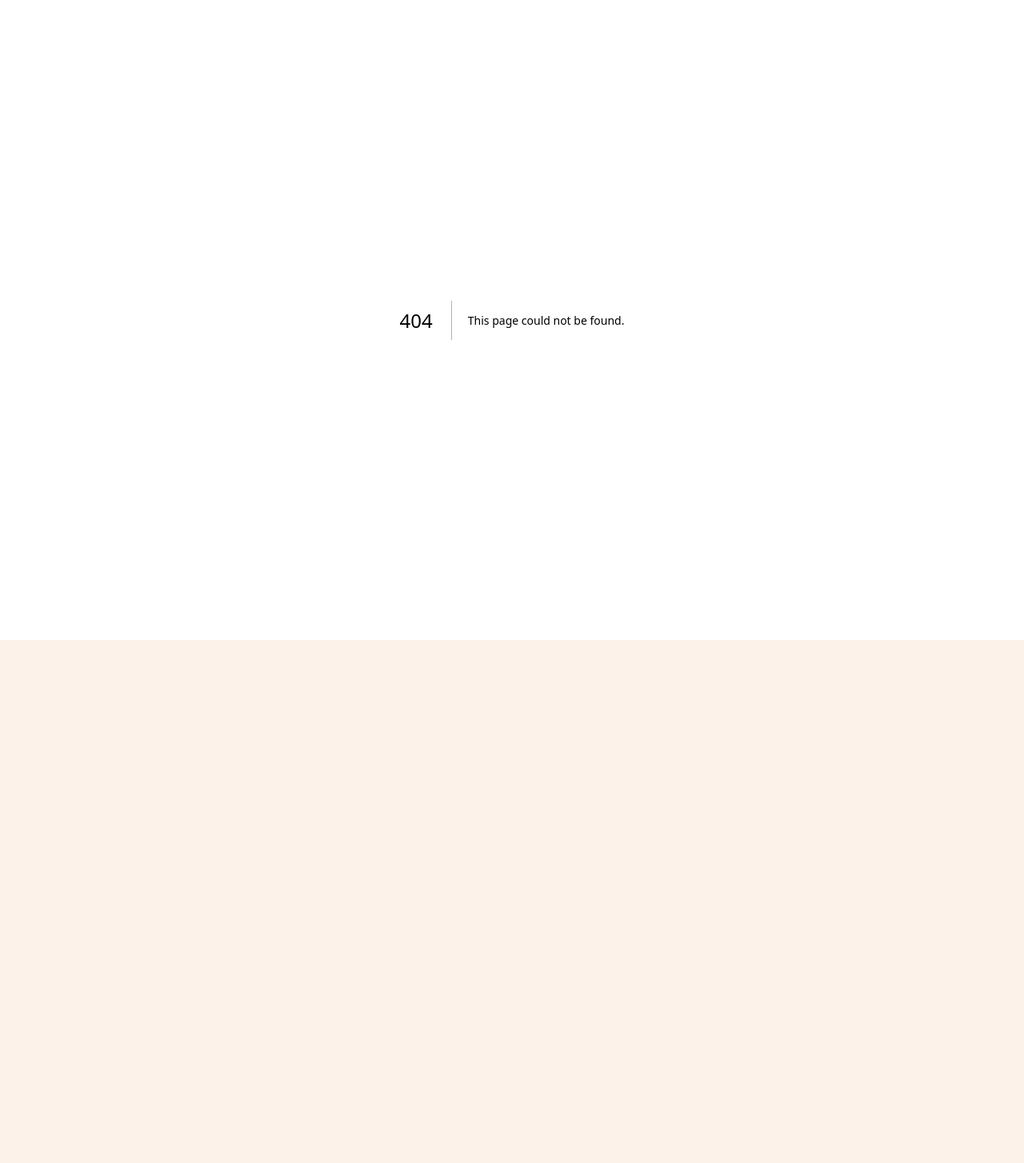
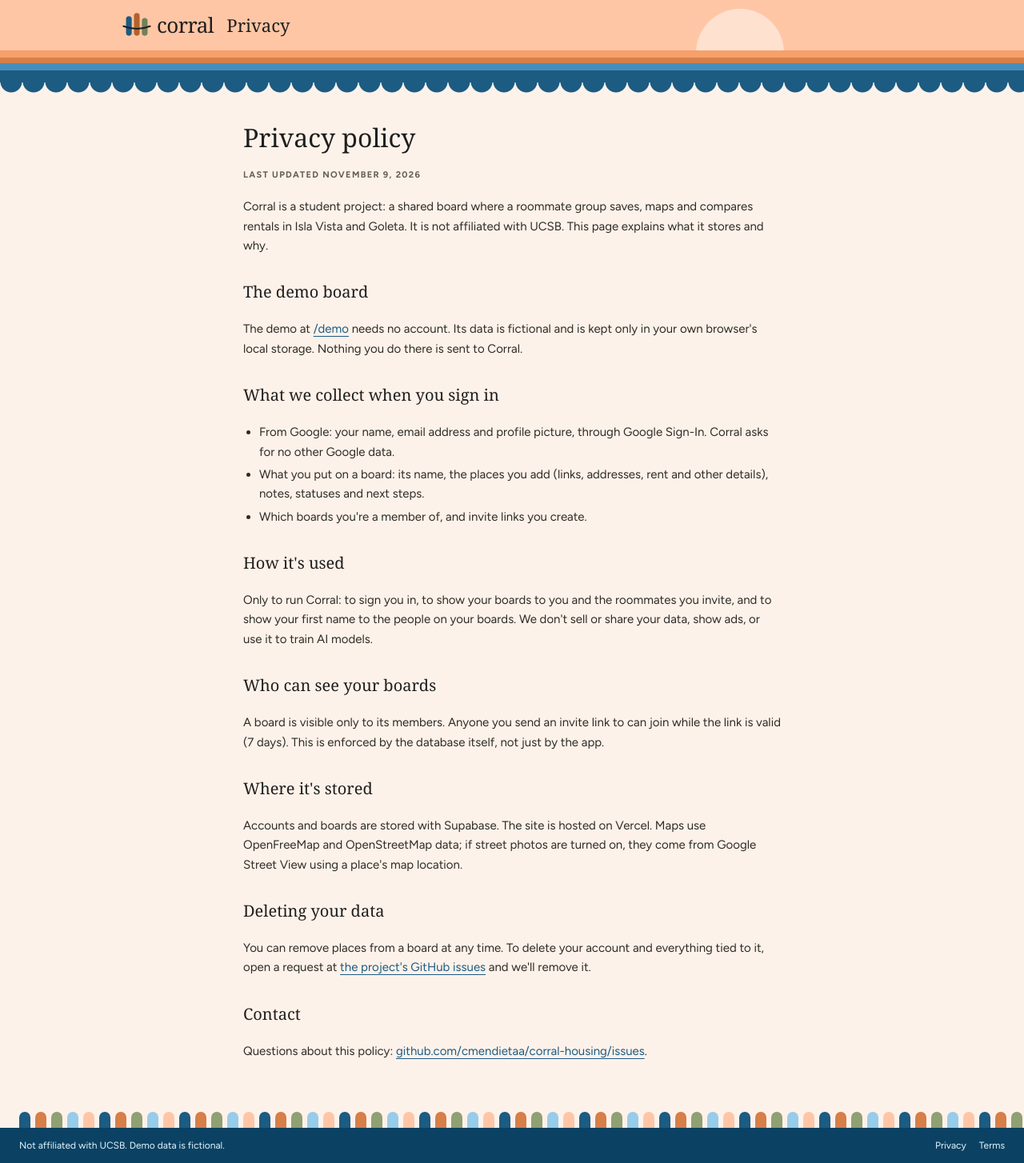
Before and after one commit to cmendietaa/corral-housing, a Next.js app: page /privacy in a window 1280 px wide. Before the commit this address had no page. Shown: the whole page at 80% size. Before the commit the page ends 800 px from the top, so only its background shows below. Built offline with nearby package versions, Linux system fonts and the light colour scheme; a web font is replaced by a local one.

Commit message:
Add privacy policy and terms pages for the Google OAuth consent screen

```diff
--- /dev/null
+++ b/app/privacy/page.tsx
@@ -0,0 +1,75 @@
+import type { Metadata } from "next";
+import Link from "next/link";
+import { PageShell } from "@/components/brand/page-shell";
+
+export const metadata: Metadata = { title: "Privacy · Corral" };
+
+const CONTACT = "https://github.com/cmendietaa/corral-housing/issues";
+const UPDATED = "November 9, 2026";
+
+export default function PrivacyPage() {
+  return (
+    <PageShell title="Privacy">
+      <article className="mx-auto max-w-2xl space-y-5 text-[15px] leading-relaxed text-stone-900 [&_h2]:mt-8 [&_h2]:font-display [&_h2]:text-xl [&_h2]:text-tar">
+        <h1 className="font-display text-[32px] leading-tight text-tar">Privacy policy</h1>
+        <p className="label text-stone-700">Last updated {UPDATED}</p>
+        <p>
+          Corral is a student project: a shared board where a roommate group saves, maps and compares rentals in Isla Vista
+          and Goleta. It is not affiliated with UCSB. This page explains what it stores and why.
+        </p>
+
+        <h2>The demo board</h2>
+        <p>
+          The demo at <Link href="/demo" className="text-sea-700 underline underline-offset-4">/demo</Link> needs no account. Its
+          data is fictional and is kept only in your own browser&apos;s local storage. Nothing you do there is sent to Corral.
+        </p>
+
+        <h2>What we collect when you sign in</h2>
+        <ul className="list-disc space-y-1 pl-5">
+          <li>
+            From Google: your name, email address and profile picture, through Google Sign-In. Corral asks for no other Google
+            data.
+          </li>
+          <li>What you put on a board: its name, the places you add (links, addresses, rent and other details), notes, statuses and next steps.</li>
+          <li>Which boards you&apos;re a member of, and invite links you create.</li>
+        </ul>
+
+        <h2>How it&apos;s used</h2>
+        <p>
+          Only to run Corral: to sign you in, to show your boards to you and the roommates you invite, and to show your first
+          name to the people on your boards. We don&apos;t sell or share your data, show ads, or use it to train AI models.
+        </p>
+
+        <h2>Who can see your boards</h2>
+        <p>
+          A board is visible only to its members. Anyone you send an invite link to can join while the link is valid (7 days).
+          This is enforced by the database itself, not just by the app.
+        </p>
+
+        <h2>Where it&apos;s stored</h2>
+        <p>
+          Accounts and boards are stored with Supabase. The site is hosted on Vercel. Maps use OpenFreeMap and OpenStreetMap
+          data; if street photos are turned on, they come from Google Street View using a place&apos;s map location.
+        </p>
+
+        <h2>Deleting your data</h2>
+        <p>
+          You can remove places from a board at any time. To delete your account and everything tied to it, open a request at{" "}
+          <a href={CONTACT} className="text-sea-700 underline underline-offset-4">
+            the project&apos;s GitHub issues
+          </a>{" "}
+          and we&apos;ll remove it.
+        </p>
+
+        <h2>Contact</h2>
+        <p>
+          Questions about this policy:{" "}
+          <a href={CONTACT} className="text-sea-700 underline underline-offset-4">
+            {CONTACT.replace("https://", "")}
+          </a>
+          .
+        </p>
+      </article>
+    </PageShell>
+  );
+}
--- /dev/null
+++ b/app/terms/page.tsx
@@ -0,0 +1,43 @@
+import type { Metadata } from "next";
+import Link from "next/link";
+import { PageShell } from "@/components/brand/page-shell";
+
+export const metadata: Metadata = { title: "Terms · Corral" };
+
+const CONTACT = "https://github.com/cmendietaa/corral-housing/issues";
+
+export default function TermsPage() {
+  return (
+    <PageShell title="Terms">
+      <article className="mx-auto max-w-2xl space-y-5 text-[15px] leading-relaxed text-stone-900 [&_h2]:mt-8 [&_h2]:font-display [&_h2]:text-xl [&_h2]:text-tar">
+        <h1 className="font-display text-[32px] leading-tight text-tar">Terms of use</h1>
+        <p className="label text-stone-700">Last updated November 9, 2026</p>
+        <p>
+          Corral is a free student project for organizing a roommate group&apos;s apartment search. It is not affiliated with
+          UCSB, and it isn&apos;t a rental listing service: it only keeps the links and notes you add.
+        </p>
+        <h2>Using Corral</h2>
+        <ul className="list-disc space-y-1 pl-5">
+          <li>Only add content you have the right to share, and only invite people you want on your board.</li>
+          <li>Rent, availability and other details are whatever you and your roommates enter. Always confirm them with the landlord or listing.</li>
+          <li>Don&apos;t use Corral to harass anyone, to store other people&apos;s personal information without permission, or to try to access boards you weren&apos;t invited to.</li>
+        </ul>
+        <h2>No warranty</h2>
+        <p>
+          Corral is provided as is, without guarantees of availability or accuracy. It may change or shut down, so keep your own
+          copy of anything important.
+        </p>
+        <h2>Privacy</h2>
+        <p>
+          See the <Link href="/privacy" className="text-sea-700 underline underline-offset-4">privacy policy</Link> for what Corral stores and why.
+        </p>
+        <h2>Contact</h2>
+        <p>
+          <a href={CONTACT} className="text-sea-700 underline underline-offset-4">
+            {CONTACT.replace("https://", "")}
+          </a>
+        </p>
+      </article>
+    </PageShell>
+  );
+}
--- a/components/brand/band.tsx
+++ b/components/brand/band.tsx
@@ -127,7 +127,13 @@ export function FenceFooter({ className }: { className?: string }) {
           <span key={i} className={cn("h-5 w-[14px] shrink-0 rounded-t-full", FENCE[i % FENCE.length])} />
         ))}
       </div>
-      <div className="bg-sea-800 px-6 py-3.5 text-xs text-sea-100">Not affiliated with UCSB. Demo data is fictional.</div>
+      <div className="flex flex-wrap items-center gap-x-5 gap-y-1 bg-sea-800 px-6 py-3.5 text-xs text-sea-100">
+        <span>Not affiliated with UCSB. Demo data is fictional.</span>
+        <span className="ml-auto flex gap-4">
+          <a href="/privacy" className="underline-offset-4 hover:underline">Privacy</a>
+          <a href="/terms" className="underline-offset-4 hover:underline">Terms</a>
+        </span>
+      </div>
     </footer>
   );
 }
```
